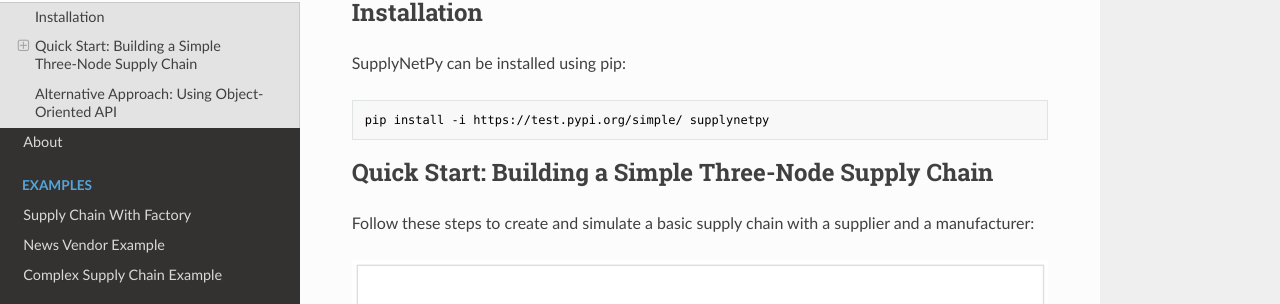
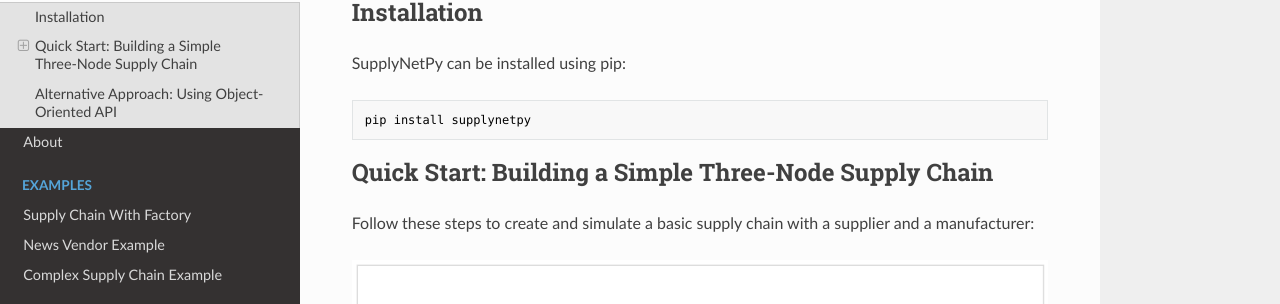
Before and after one commit to SupplyChainSimulation/SupplyNetPy, an MkDocs documentation site: the page built from docs/ten_min.md, in a window 1280 px wide. Shown: the part 164-468 px from the top of the page. Built offline with MkDocs 1.6.1, drawn with Linux system fonts in a browser that asks for light colours; nearby versions of some CDN libraries; some of the changed lines change nothing that is shown.

Commit message:
pip install instruction updated (install from PyPI).

````diff
--- a/docs/ten_min.md
+++ b/docs/ten_min.md
@@ -5,7 +5,7 @@
 SupplyNetPy can be installed using pip:
 
 ```sh
-pip install -i https://test.pypi.org/simple/ supplynetpy
+pip install supplynetpy
 ```
 
 ## Quick Start: Building a Simple Three-Node Supply Chain
````
